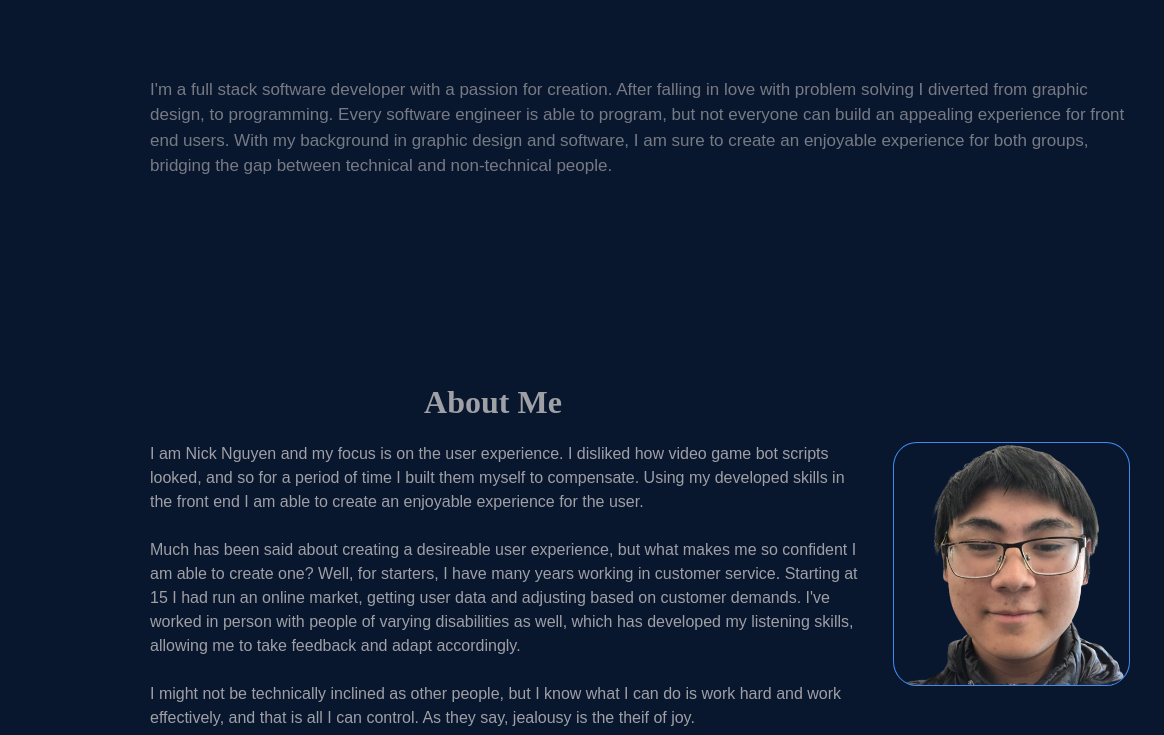
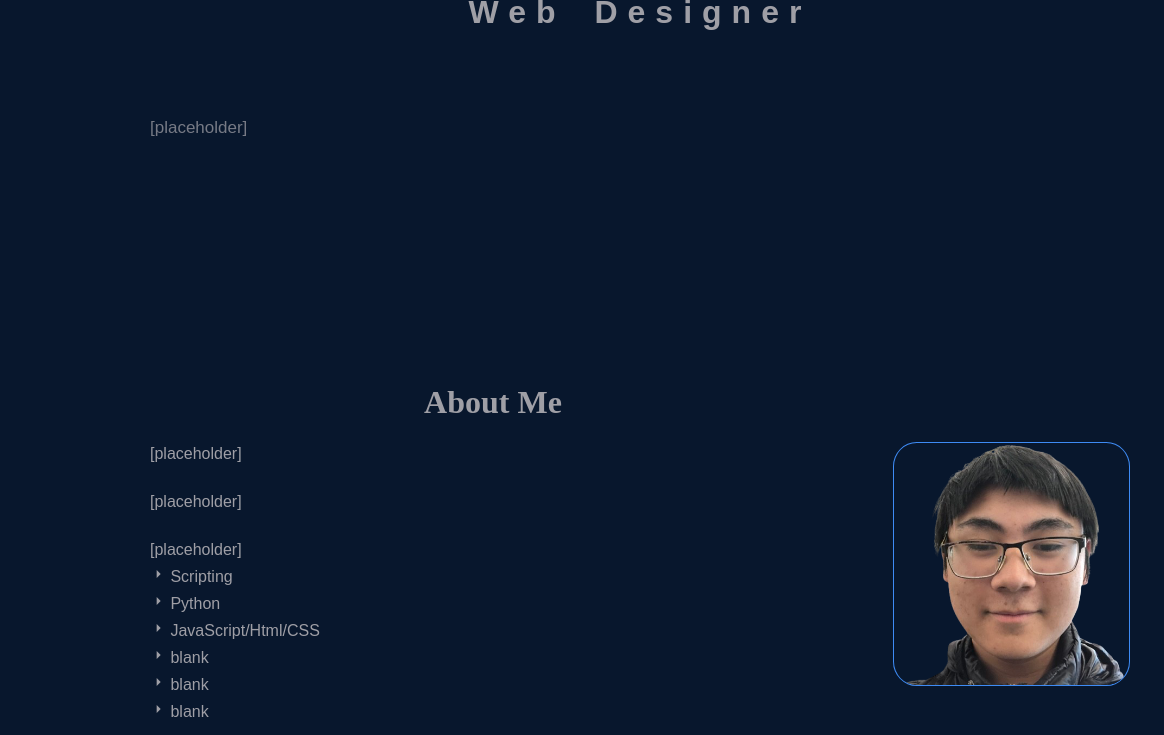
Before and after one commit to TC-ChangMin/digital-portfolio, a plain HTML site: page index.html in a window 1280 px wide. Shown: the part 422-1157 px from the top of the page, 0-1164 px from the left. Drawn offline with nearby package versions, Linux system fonts and the light colour scheme.

Commit message:
rewording the html content. bad content

```diff
--- a/index.html
+++ b/index.html
@@ -61,13 +61,7 @@
             <h3 class="name-subheading">Web Designer</h3>
             <div class="intro-container">
               <p class="intro">
-                  I'm a full stack software developer with a passion for creation.
-                  After falling in love with problem solving I diverted from graphic
-                  design, to programming. Every software engineer is able to program,
-                  but not everyone can build an appealing experience for front end users.
-                  With my background in graphic design and software, I am sure to create
-                  an enjoyable experience for both groups, bridging the gap between
-                  technical and non-technical people.
+                [placeholder]
               </p>
             </div>
         </section>
@@ -79,27 +73,13 @@
                 <div class="about-info">
                     <div class="about-description">
                         <p>
-                            I am Nick Nguyen and my focus is on the user experience.
-                            I disliked how video game bot scripts looked, and so for
-                            a period of time I built them myself to compensate. Using
-                            my developed skills in the front end I am able to create
-                            an enjoyable experience for the user.
+                          [placeholder]
                             <br>
                             <br>
-                            Much has been said about creating a desireable user
-                            experience, but what makes me so confident I am able to
-                            create one? Well, for starters, I have many years working
-                            in customer service. Starting at 15 I had run an online
-                            market, getting user data and adjusting based on customer
-                            demands. I've worked in person with people of varying
-                            disabilities as well, which has developed my listening skills,
-                            allowing me to take feedback and adapt accordingly.
+                            [placeholder]
                             <br>
                             <br>
-                            I might not be technically inclined as other people, but I
-                            know what I can do is work hard and work effectively, and
-                            that is all I can control. As they say, jealousy is the theif
-                            of joy.
+                            [placeholder]
                         </p>
                     </div>
                     <div class="about-skills-grid">
```
